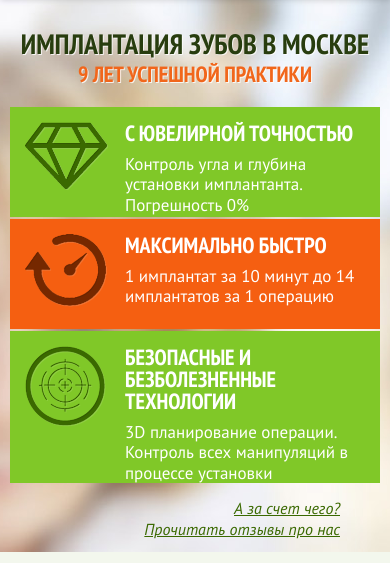
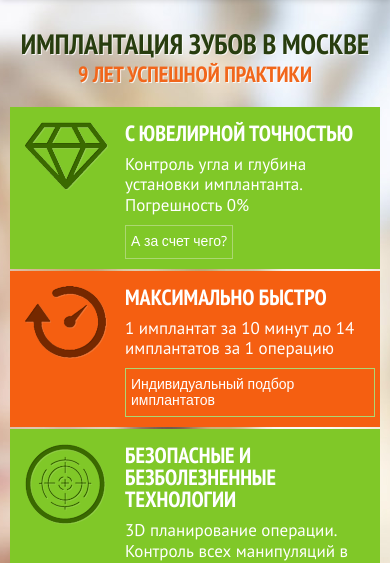
Before and after one commit to diamant1991/implant, a plain HTML site: page index.html in a window 390 px wide. Shown: the part 58-621 px from the top of the page. Drawn offline with nearby package versions, Linux system fonts and the light colour scheme.

Commit message:
40,44,50,51

```diff
--- a/css/main.css
+++ b/css/main.css
@@ -19,6 +19,13 @@ body {
   float: left;
   width: 20%;
   padding-top: 10px;
+}
+.mobile__text-tel span,
+.mobile__text-tel b {
+  color: #000 !important;
+}
+.mobile__text-tel {
+  margin-top: 10px;
 }
 .logo {
   margin-bottom: 15px;
--- a/css/media.css
+++ b/css/media.css
@@ -297,6 +297,18 @@
 @media(max-width: 767px){
 	.hidden-xs{
 		display: none !important;
+	}
+	.small-desc{
+		padding-right: 5px;
+	}
+	.preim .small-block-item:nth-child(2) .link:hover{
+		color: #acd772;
+	}
+	.preim .link{
+		margin: 10px 0;
+		font-size: 14px;
+    line-height: 1.1;
+    text-decoration: none;
 	}
 	.tech-item{
 		padding-bottom: 20px;
--- a/index.html
+++ b/index.html
@@ -206,6 +206,7 @@
 						<div class="text">
 							Контроль угла и глубина установки имплантанта. Погрешность 0%
 						</div>
+						<a href="#tech" class="link roll">А за счет чего?</a>
 					</div>
 				</div>
 				<div class="small-block-item">
@@ -219,6 +220,7 @@
 						<div class="text">
 							1 имплантат за 10 минут  до 14 имплантатов за 1 операцию
 						</div>
+						<a href="#tech" class="link roll">Индивидуальный подбор имплантатов</a>
 					</div>
 				</div>
 				<div class="small-block-item">
@@ -232,19 +234,8 @@
 						<div class="text">
 							3D планирование операции. Контроль всех манипуляций в процессе установки
 						</div>
-					</div>
-				</div>
-			</div>
-			<div class="small-link visible-xs">
-				<div>
-					<a href="#tech" class="roll">
-						<span>А за счет чего?</span>
-					</a>
-				</div>
-				<div>
-					<a href="#review" class="roll">
-						<span>Прочитать отзывы про нас</span>
-					</a>
+						<a href="#review" class="link roll">Отзывы про нас</a>
+					</div>
 				</div>
 			</div>
 		</div>
@@ -1811,6 +1802,9 @@
 						</div>
 					</div>
 				</div>
+			</div>
+			<div class="text mobile__text-tel visible-xs">
+				 <span>+7(495) <b>790-70-05</b> </span>
 			</div>
 		</div>
 	</div>
```
